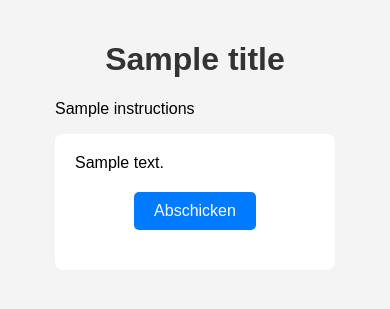
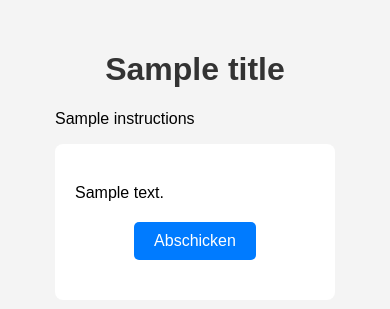
Before and after one commit to visserle/pain-measurement, a Flask app: template src/experiments/questionnaires/templates/general_questions.html.j2 in a window 390 px wide. Shown: the top 309 px of the page. Run offline with Flask 3, Linux system fonts and the light colour scheme; the template is opened without the code that fills it: most values are stand-ins (such as "Sample title", 1, 10 or a date in 2020); parts of the project's set-up code (start-up, migrations or seed data) failed here and were passed over.

Commit message:
Update general_questions.html.j2

```diff
--- a/src/experiments/questionnaires/templates/general_questions.html.j2
+++ b/src/experiments/questionnaires/templates/general_questions.html.j2
@@ -5,6 +5,28 @@
     <meta name="viewport" content="width=device-width, initial-scale=1.0">
     <title>{{ title }}</title>
     <link rel="stylesheet" href="{{ url_for('static', filename='styles.css') }}">
+    <style>
+        .container {
+            max-width: 800px;
+            margin: 0 auto;
+            padding: 20px;
+        }
+        label, select, input[type="text"] {
+            display: block;
+            margin-bottom: 10px;
+        }
+        label {
+            margin-top: 20px;
+        }
+        button {
+            margin-top: 20px;
+        }
+        @media (max-width: 768px) {
+            .container {
+                padding: 10px;
+            }
+        }
+    </style>
 </head>
 <body>
     <div class="container">
@@ -17,9 +39,10 @@
                 <div>
                     <label for="{{ question.id }}">{{ question.text }}</label>
                     {% if question.type == "text" %}
-                        <input type="text" id="{{ question.id }}" name="{{ question.id }}">
+                        <input type="text" id="{{ question.id }}" name="{{ question.id }}" aria-label="{{ question.text }}" required>
                     {% elif question.type == "select" %}
-                        <select id="{{ question.id }}" name="{{ question.id }}">
+                        <select id="{{ question.id }}" name="{{ question.id }}" aria-label="{{ question.text }}" required>
+                            <option value="" disabled selected hidden>Bitte auswählen</option>
                             {% for option in question.options %}
                                 <option value="{{ option.score }}">{{ option.text }}</option>
                             {% endfor %}
```
